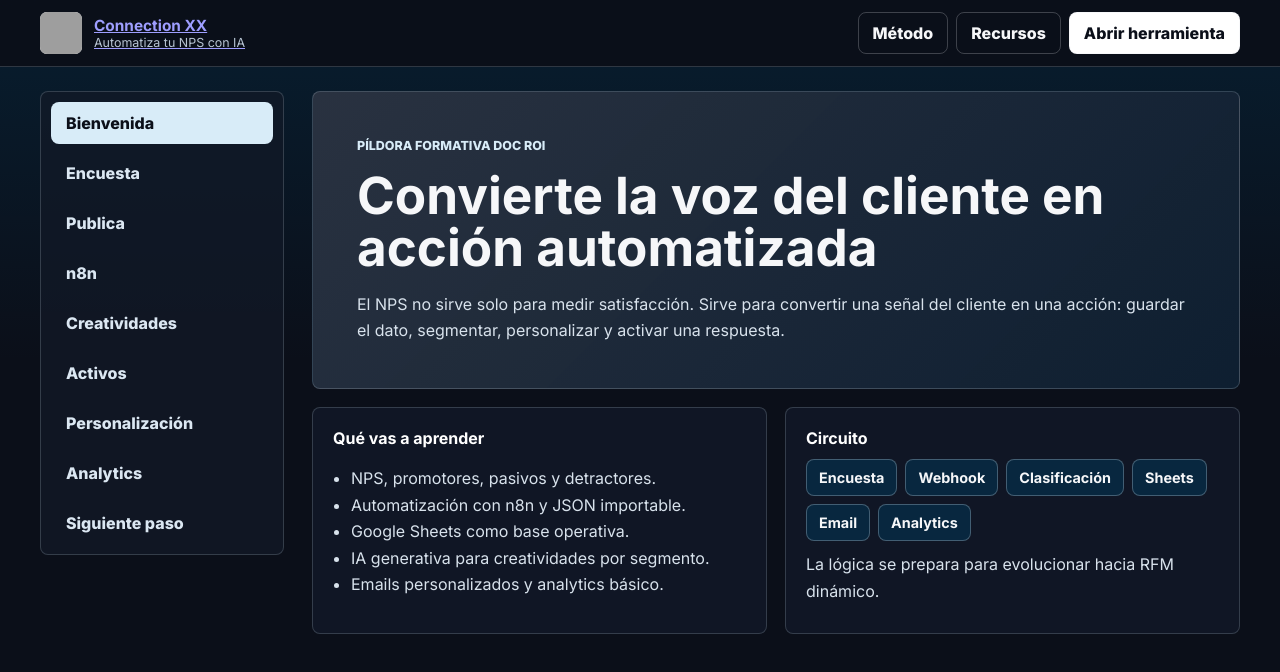
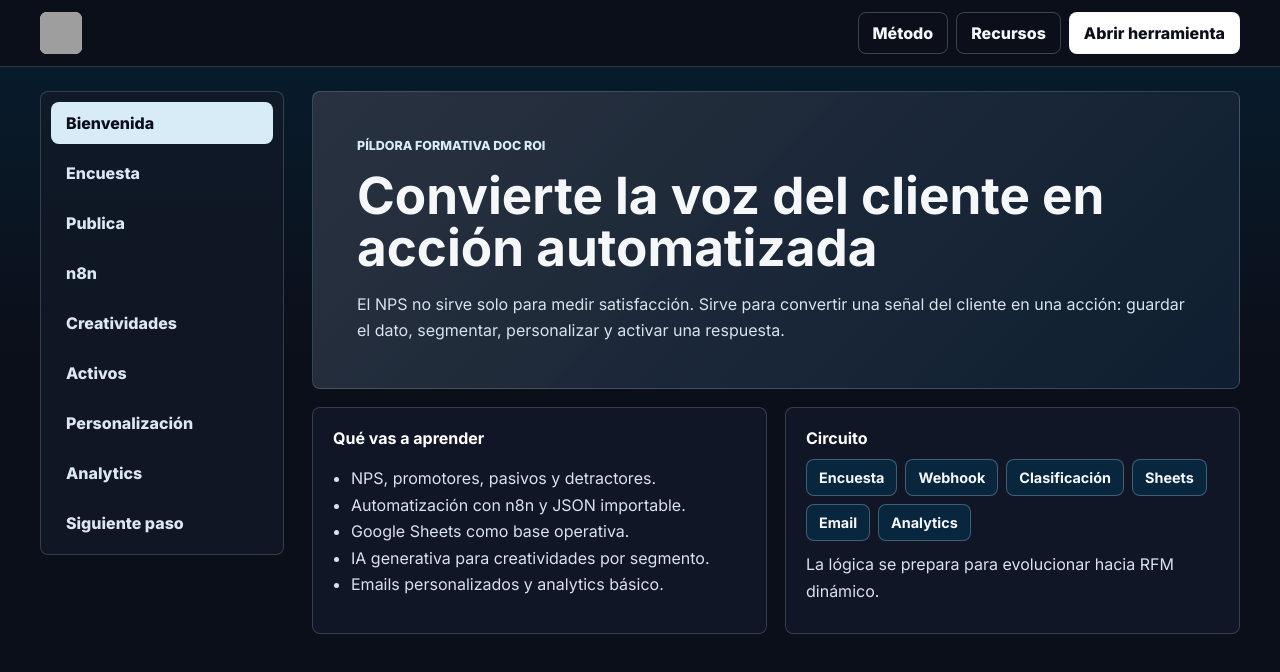
Before and after one commit to docr-ROI-diagostic-ecuacion-KAI/Activacion-NPS, a React (Vite) app: page / in a window 1280 px wide. Shown: the top 672 px of the page. Built offline with nearby package versions, Linux system fonts and the light colour scheme; grey boxes are pictures that could not be loaded.

Commit message:
Show only DOC ROI logo in header

```diff
--- a/src/main.jsx
+++ b/src/main.jsx
@@ -43,7 +43,7 @@ function App() {
   const navStyle = { display: 'flex', alignItems: 'center', justifyContent: 'flex-end', gap: 8, flexWrap: 'wrap' };
   const linkStyle = { width: 'auto', minHeight: 40, color: '#f6f7f9', background: 'transparent', borderColor: 'rgba(246,247,249,.22)', whiteSpace: 'nowrap' };
   const ctaStyle = { width: 'auto', minHeight: 40, color: '#0b0f19', background: '#fff', borderColor: 'rgba(246,247,249,.85)', whiteSpace: 'nowrap' };
-  return <div className="app-shell"><header className="topbar"><a className="brand" href={docRoiHomeUrl} aria-label="Ir al Botiquín DOC ROI"><img src={logoUrl} alt="DOC ROI" /><div><strong>Connection XX</strong><span>Automatiza tu NPS con IA</span></div></a><nav style={navStyle} aria-label="Navegación principal DOC ROI"><button type="button" style={linkStyle} onClick={() => goToSection('bienvenida')}>Método</button><button type="button" style={linkStyle} onClick={() => goToSection('n8n')}>Recursos</button><button type="button" style={ctaStyle} onClick={() => goToSection('encuesta')}>Abrir herramienta</button></nav></header><main className="layout"><nav className="tabs">{tabs.map((tab, i) => <button key={tab} className={active === tabIds[i] ? 'active' : ''} onClick={() => setActive(tabIds[i])}>{tab}</button>)}</nav><section className="content" id="doc-roi-content"><Page id={active} /></section></main></div>;
+  return <div className="app-shell"><header className="topbar"><a className="brand" href={docRoiHomeUrl} aria-label="Ir al Botiquín DOC ROI"><img src={logoUrl} alt="DOC ROI" /></a><nav style={navStyle} aria-label="Navegación principal DOC ROI"><button type="button" style={linkStyle} onClick={() => goToSection('bienvenida')}>Método</button><button type="button" style={linkStyle} onClick={() => goToSection('n8n')}>Recursos</button><button type="button" style={ctaStyle} onClick={() => goToSection('encuesta')}>Abrir herramienta</button></nav></header><main className="layout"><nav className="tabs">{tabs.map((tab, i) => <button key={tab} className={active === tabIds[i] ? 'active' : ''} onClick={() => setActive(tabIds[i])}>{tab}</button>)}</nav><section className="content" id="doc-roi-content"><Page id={active} /></section></main></div>;
 }
 
 function Page({ id }) {
```
